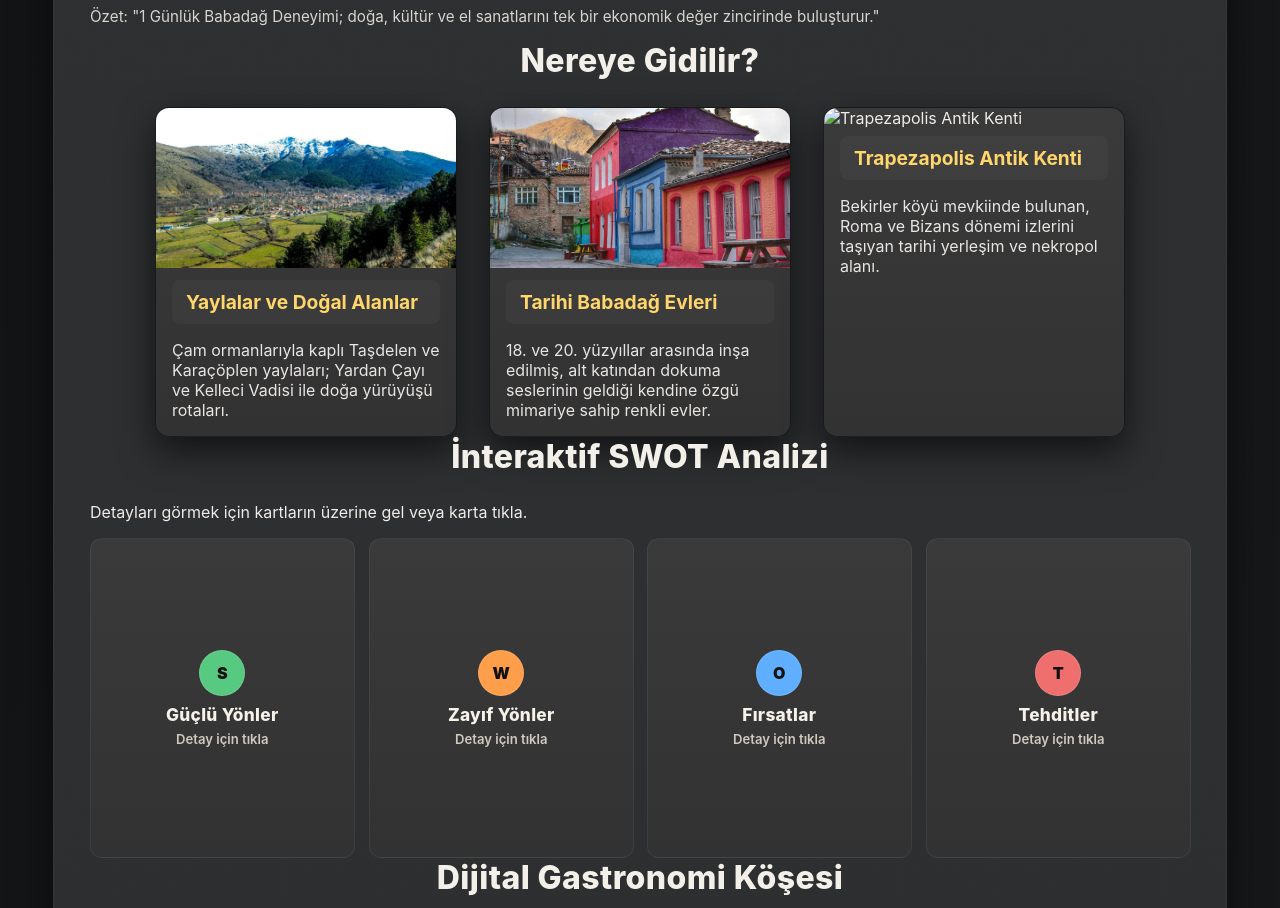
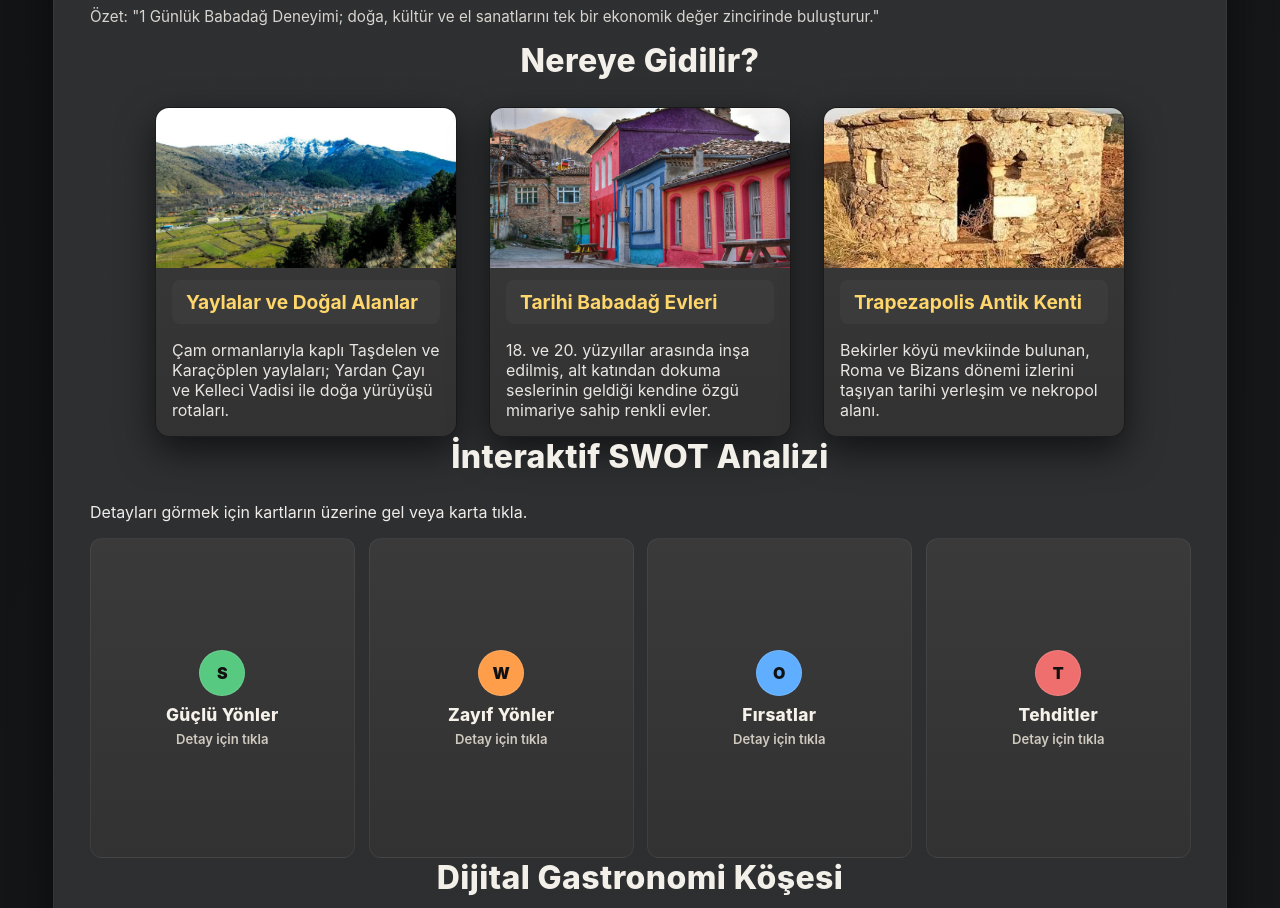
Before and after one commit to Lyhtn/berabergezelim, a plain HTML site: page babadag.html in a window 1280 px wide. Shown: the part 2229-3137 px from the top of the page. Drawn offline with Linux system fonts and the light colour scheme.

Commit message:
Update babadag.html

```diff
--- a/babadag.html
+++ b/babadag.html
@@ -1023,7 +1023,7 @@
                     <p>18. ve 20. yüzyıllar arasında inşa edilmiş, alt katından dokuma seslerinin geldiği kendine özgü mimariye sahip renkli evler.</p>
                 </article>
                 <article class="card">
-                    <img src="img/trapezapolis.jpg" alt="Trapezapolis Antik Kenti" loading="lazy">
+                    <img src="img/trapezapolis.jpeg" alt="Trapezapolis Antik Kenti" loading="lazy">
                     <h3>Trapezapolis Antik Kenti</h3>
                     <p>Bekirler köyü mevkiinde bulunan, Roma ve Bizans dönemi izlerini taşıyan tarihi yerleşim ve nekropol alanı.</p>
                 </article>
```
